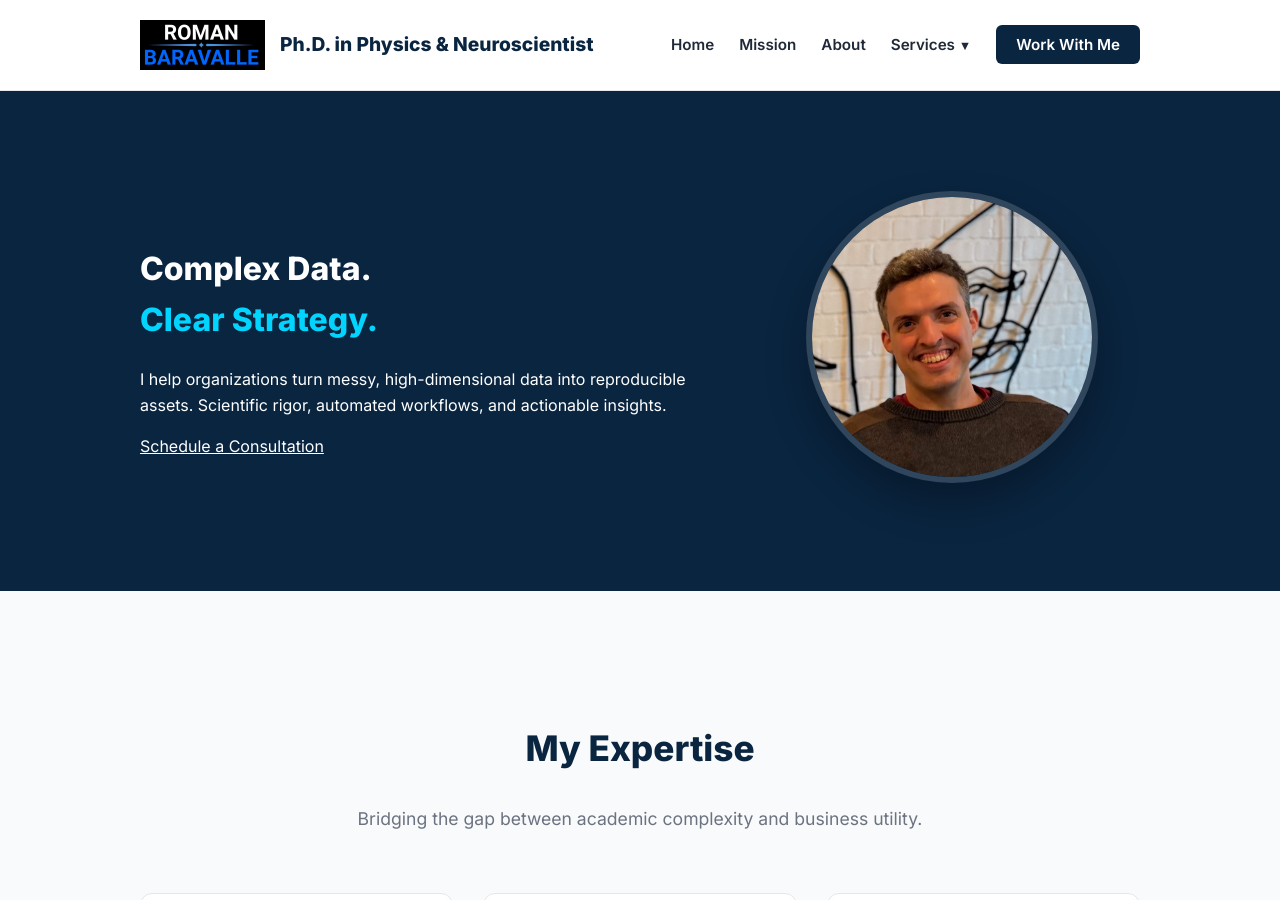
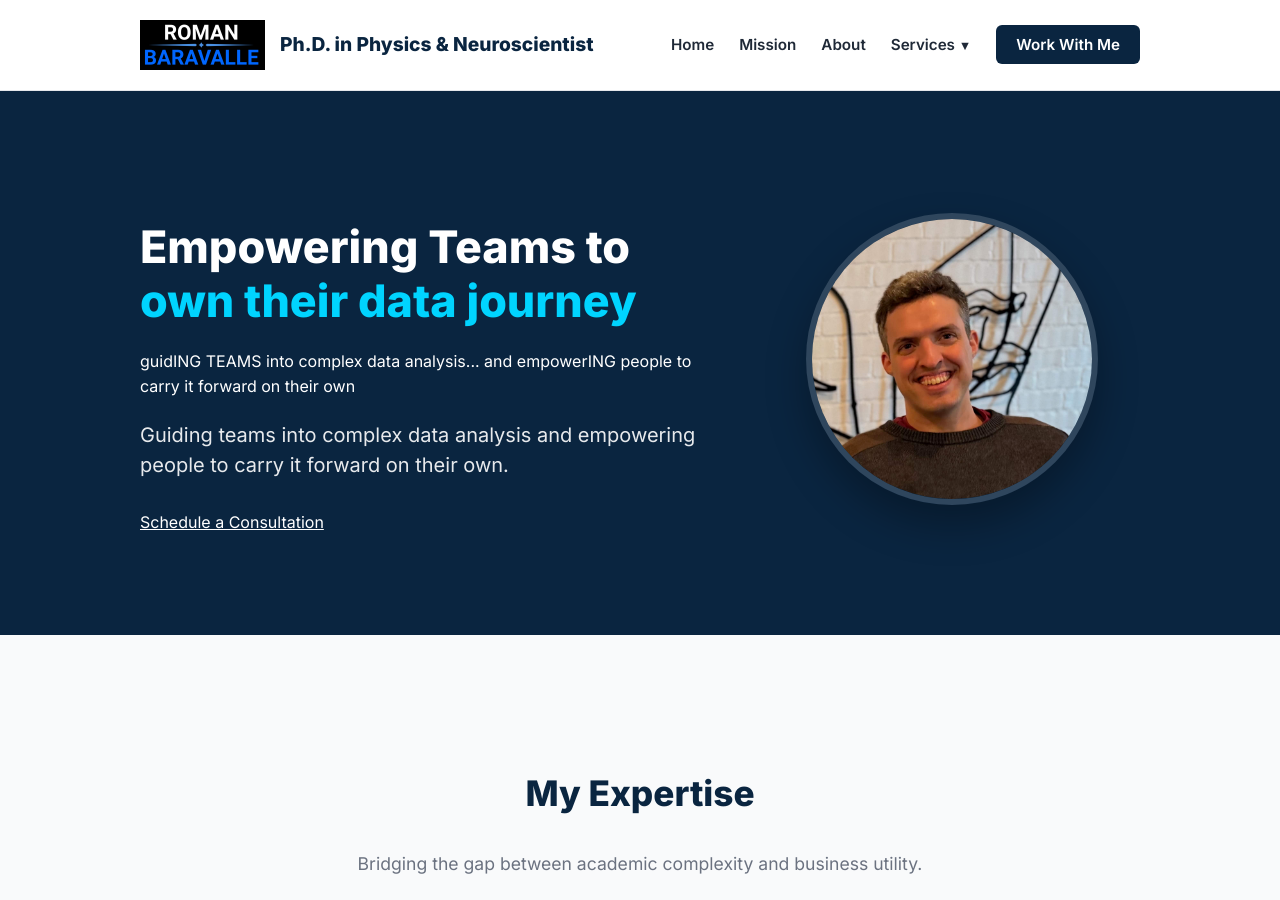
Before and after one commit to RomanDataScience/BaravalleDataSolver, a Jekyll site: the page built from index.md, in a window 1280 px wide and 900 px high. Built offline with Jekyll 4.4.1, drawn with Linux system fonts in a browser that asks for light colours.

Commit message:
Update index.md

```diff
--- a/index.md
+++ b/index.md
@@ -1,18 +1,26 @@
 ---
 layout: default
-title: Home
+title: Dr. Roman Baravalle | Data Solver & Neuroscientist
 permalink: /
 ---
 
 <div class="hero">
   <div class="container hero-content">
     <div>
-      <h1>Complex Data. <br><span style="color:var(--accent)">Clear Strategy.</span></h1>
-      <p>I help organizations turn messy, high-dimensional data into reproducible assets. Scientific rigor, automated workflows, and actionable insights.</p>
+
+      <h1 style="font-size: 2.8rem; line-height: 1.2; margin-bottom: 20px;">
+        Empowering Teams to <br>
+        <span style="color:var(--accent)">own their data journey</span>
+      </h1>
+      guidING TEAMS into complex data analysis... and empowerING people to carry it forward on their own
+
+      <p style="font-size: 1.25rem; line-height: 1.5; margin-bottom: 30px; opacity: 0.9;">
+              Guiding teams into complex data analysis and empowering people to carry it forward on their own.
+      </p>
       <a href="{{ '/contact' | relative_url }}" class="hero-btn" style="color: white !important;">Schedule a Consultation</a>
     </div>
     <div style="text-align: center;">
-       <img src="{{ '/assets/ProfilePicture.png' | relative_url }}" alt="Dr. Roman Baravalle" style="width: 280px; height: 280px; border-radius: 50%; border: 6px solid rgba(255,255,255,0.15); object-fit: cover; box-shadow: 0 20px 40px rgba(0,0,0,0.3);">
+       <img src="{{ '/assets/ProfilePicture.png' | relative_url }}" alt="Dr. Roman Baravalle - Ph.D. Physicist and Data Scientist" style="width: 280px; height: 280px; border-radius: 50%; border: 6px solid rgba(255,255,255,0.15); object-fit: cover; box-shadow: 0 20px 40px rgba(0,0,0,0.3);">
     </div>
   </div>
 </div>
```
